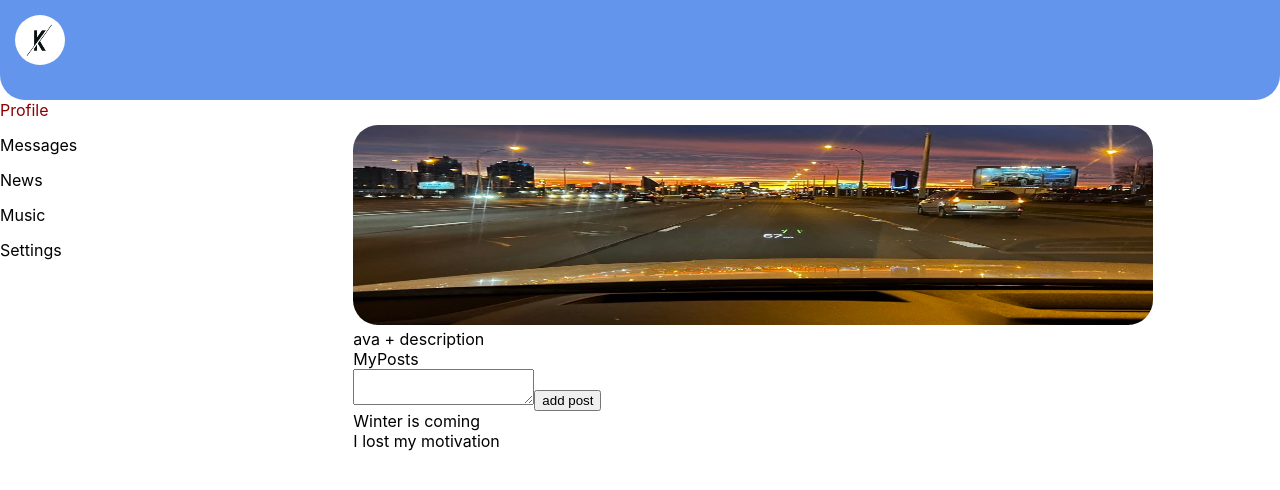
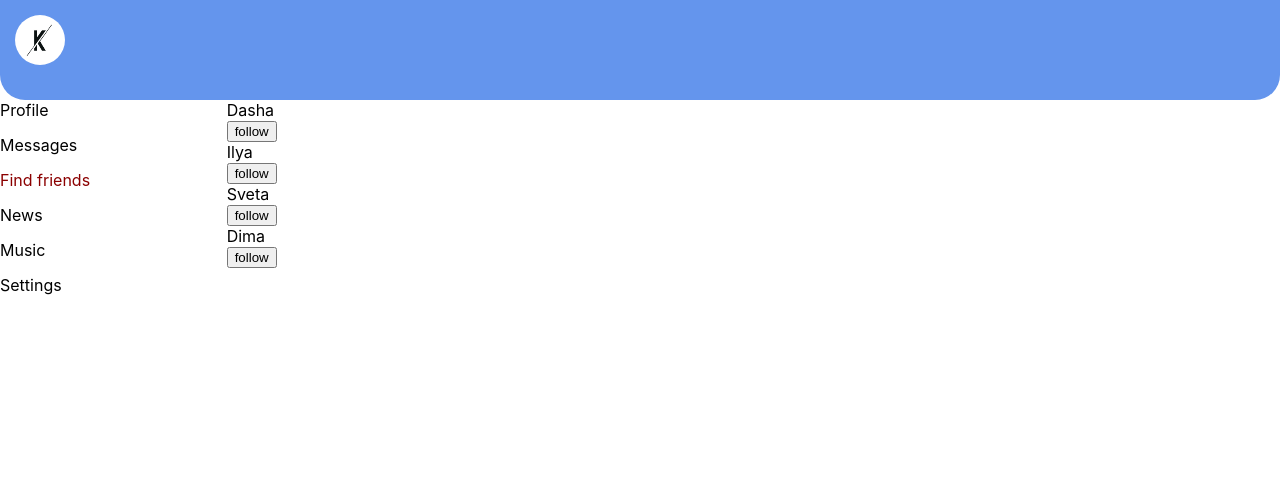
Before and after one commit to ilyaKarachun/social_network, a React (Create React App) app: page /users in a window 1280 px wide. Before the commit this address led to /profile. Shown: the top 490 px of the page. Built offline with nearby package versions, Linux system fonts and the light colour scheme.

Commit message:
feat: users-reducer

```diff
--- a/src/App.tsx
+++ b/src/App.tsx
@@ -5,6 +5,7 @@ import {Navbar} from "./nav/Navbar";
 import {Profile} from "./Profile/Profile";
 import {Dialogs} from "./Dialogs/Dialogs";
 import {Route, Navigate, Routes} from 'react-router-dom'
+import {Users} from "./components/Users/Users";
 
 const App = () => {
     return (
@@ -14,6 +15,7 @@ const App = () => {
             <Routes>
                 <Route  path={'/profile'} element={<Profile/>} />
                 <Route path={'/dialogs'} element={<Dialogs/>} />
+                <Route path={'/users'} element={<Users/>} />
                 {/*<Route path={PATH.JUNIOR_PLUS} element={<JuniorPlus/>} />*/}
                 <Route path={'*'} element={<Navigate to={'/profile'}/>} />
                 {/*<Route path={'/404'} element={<Error404 />} />*/}
--- a/src/Dialogs/Dialogs.tsx
+++ b/src/Dialogs/Dialogs.tsx
@@ -2,6 +2,9 @@ import React, {ChangeEvent, FC, useState} from 'react';
 import '../App.css';
 import d from "./Dialogs.module.css"
 import {NavLink} from "react-router-dom";
+import {useDispatch, useSelector} from "react-redux";
+import {AppRootStateType} from "../redux/store";
+import {addNewPostAC, addNewPostTextAC, dialogDataT, messageDataT} from "../redux/dialogs-reducer";
 
 type TDialogItem = {
     id: number
@@ -32,26 +35,40 @@ export const Message: FC<TMessage> = ({value, messageId}) => {
 }
 
 export const Dialogs = () => {
-    const dialogData = [
-        {id: 1, personName: "Ilya"},
-        {id: 2, personName: "Lesha"},
-        {id: 3, personName: "Dasha"},
-        {id: 4, personName: "Sveta"},
-        {id: 5, personName: "Dima"},
-    ]
+    // const dialogData = [
+    //     {id: 1, personName: "Ilya"},
+    //     {id: 2, personName: "Lesha"},
+    //     {id: 3, personName: "Dasha"},
+    //     {id: 4, personName: "Sveta"},
+    //     {id: 5, personName: "Dima"},
+    // ]
 
-    const messageData = [
-        {id: 1, message: "Hello! Are u at home?"},
-        {id: 2, message: "I have trouble with my motivation"},
-        {id: 3, message: "Could u gimme advice about work?"},
-    ]
+    // const messageData = [
+    //     {id: 1, message: "Hello! Are u at home?"},
+    //     {id: 2, message: "I have trouble with my motivation"},
+    //     {id: 3, message: "Could u gimme advice about work?"},
+    // ]
 
-    const [newMessage, setNewMessage] = useState('')
+    // const [newMessage, setNewMessage] = useState('')
+    const newMessage = useSelector<AppRootStateType, string>(
+        state => state.dialogsReducer.newMessage)
+
+    const messageData = useSelector<AppRootStateType, messageDataT[]>(
+        state => state.dialogsReducer.messageData)
+
+    const dialogData = useSelector<AppRootStateType, dialogDataT[]>(
+        state => state.dialogsReducer.dialogData)
+
+    const dispatch = useDispatch()
 
     const newPostText = (e: ChangeEvent<HTMLTextAreaElement>) => {
-        setNewMessage(e.currentTarget.value)
+        dispatch(addNewPostTextAC(e.currentTarget.value))
     }
 
+    const addNewUsersMessage = () => {
+        dispatch(addNewPostAC(newMessage))
+        dispatch(addNewPostTextAC(""))
+    }
 
     const dialogTeam = dialogData.map(el => <DialogItem id={el.id} personName={el.personName} key={el.id}/>)
 
@@ -69,7 +86,7 @@ export const Dialogs = () => {
             <textarea
                 onChange={newPostText}
                 value={newMessage}/>
-                <button onClick={() => { alert(newMessage)}}>add post</button>
+                <button onClick={addNewUsersMessage}>add post</button>
             </div>
         </div>)
 }
--- /dev/null
+++ b/src/components/Users/Users.tsx
@@ -0,0 +1,54 @@
+import React, {FC} from 'react';
+import {useDispatch, useSelector} from "react-redux";
+import {AppRootStateType} from "../../redux/store";
+import {follow, TUsers} from "../../redux/users-reducer";
+
+export const Users = () => {
+    const dispatch = useDispatch()
+
+    const changeFollow = (usersId: number) => {
+        dispatch(follow(usersId))
+    }
+    const users = useSelector<AppRootStateType, TUsers[]>(state => state.usersReducer)
+    const usersData = users.map( ( u, i) => <UsersProfile
+        name={u.fullName}
+        userId={u.id}
+        follow={u.follow}
+        key={i}
+        changeFollow={changeFollow}
+    />)
+
+    return (
+        <div>
+            {usersData}
+        </div>
+    );
+};
+
+const UsersProfile: FC<usersProfileT> = ({name, follow,changeFollow, userId}) => {
+
+    const nameBtn = follow ? "follow" : "unfollow"
+
+    const getUserId = (userId: number) => {
+        changeFollow(userId)
+    }
+    const  getUserIdHandler = () => getUserId(userId)
+
+    return (
+        <div>
+            <div>
+                {name}
+            </div>
+            <button onClick={getUserIdHandler}>
+                {nameBtn}
+            </button>
+        </div>
+    )
+}
+
+type usersProfileT = {
+    name: string,
+    follow: boolean,
+    changeFollow: (usersId: number) => void,
+    userId: number
+}
--- a/src/nav/Navbar.tsx
+++ b/src/nav/Navbar.tsx
@@ -20,6 +20,13 @@ export const Navbar = () => {
             >
                 Messages
             </NavLink>
+            <NavLink to={'/users'}
+                     className={n.item}
+                     style={(param) => ({
+                         color: param.isActive ? "darkred" : ""})}
+            >
+                Find friends
+            </NavLink>
             <a href={''}
                className={n.item}
             >
--- /dev/null
+++ b/src/redux/dialogs-reducer.ts
@@ -0,0 +1,53 @@
+import {useState} from "react";
+
+const initialState: dialogsReducerT = {
+    dialogData: [
+        {id: 1, personName: "Ilya"},
+        {id: 2, personName: "Lesha"},
+        {id: 3, personName: "Dasha"},
+        {id: 4, personName: "Sveta"},
+        {id: 5, personName: "Dima"},
+    ],
+    messageData: [
+        {id: 1, message: "Hello! Are u at home?"},
+        {id: 2, message: "I have trouble with my motivation"},
+        {id: 3, message: "Could u gimme advice about work?"},
+    ],
+    newMessage: ""
+}
+
+
+export type dialogDataT = {
+    id: number,
+    personName: string
+}
+
+export type messageDataT = {
+    id: number,
+    message: string
+}
+
+export type dialogsReducerT = {
+    dialogData: dialogDataT[],
+    messageData: messageDataT[],
+    newMessage: string,
+}
+
+export const dialogsReducer = (state = initialState, action: ActionsT): dialogsReducerT  => {
+    switch (action.type){
+        case "ADD-NEW-POST-TEXT": {
+            return {...state, newMessage: action.newPostText}
+        }
+        case "ADD-NEW-POST": {
+            return { ...state, messageData: [...state.messageData, {id: 4, message: action.newPost}]}
+        }
+        default:
+            return state
+    }
+}
+
+export const addNewPostTextAC = (newPostText: string) => ({type: "ADD-NEW-POST-TEXT", newPostText} as const);
+export const addNewPostAC = (newPost: string) => ({type: "ADD-NEW-POST", newPost} as const);
+
+
+type ActionsT = ReturnType<typeof addNewPostTextAC> | ReturnType<typeof addNewPostAC>
--- a/src/redux/store.ts
+++ b/src/redux/store.ts
@@ -1,8 +1,12 @@
 import {combineReducers, legacy_createStore} from "redux";
 import {profileReducer} from "./profile-reducer";
+import {dialogsReducer} from "./dialogs-reducer";
+import {usersReducer} from "./users-reducer";
 
 const state = combineReducers({
-    profileReducer
+    profileReducer,
+    dialogsReducer,
+    usersReducer,
 })
 
 export const store = legacy_createStore(state)
--- /dev/null
+++ b/src/redux/users-reducer.ts
@@ -0,0 +1,30 @@
+import {useState} from "react";
+
+const initialState = [
+        {id: 1, follow: true, fullName: 'Dasha', city: 'minsk'},
+        {id: 2, follow: true, fullName: 'Ilya', city: 'minsk'},
+        {id: 3, follow: true, fullName: 'Sveta', city: 'minsk'},
+        {id: 4, follow: true, fullName: 'Dima', city: 'minsk'},
+]
+
+
+export type TUsers = {
+    id: number,
+    follow: boolean,
+    fullName: string,
+    city: string,
+}
+
+export const usersReducer = (state = initialState, action: ActionsT): TUsers[]  => {
+    switch (action.type) {
+        case "FOLLOW-UNFOLLOW": {
+            return state.map(u => u.id === action.userID ? {...u, follow: !u.follow} : u)
+        }
+        default:
+            return state
+    }
+}
+
+export const follow = (userID: number) => ({type: "FOLLOW-UNFOLLOW", userID} as const);
+
+type ActionsT = ReturnType<typeof follow>
```
